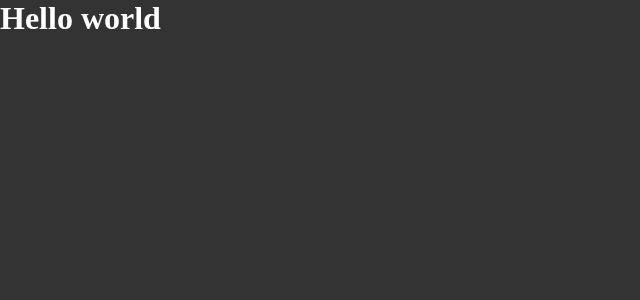
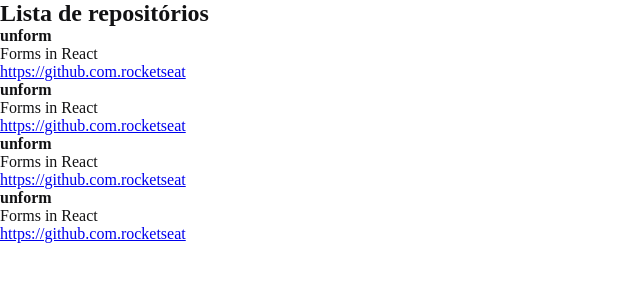
Before and after one commit to Chrystiansantos/fundamentosReactIgnite, a React app: page / in a window 1280 px wide. Shown: the top 300 px of the page, without its empty margins (0-640 px from the left). Built offline with nearby package versions, Linux system fonts and the light colour scheme.

Commit message:
Props no react

```diff
--- a/src/App.jsx
+++ b/src/App.jsx
@@ -1,5 +1,6 @@
+import { RepositoryList } from './components/RepositoryList';
 import './styles/global.scss';
 export function App() {
 
-  return <h1>Hello world</h1>
+  return <RepositoryList></RepositoryList>;
 }
--- /dev/null
+++ b/src/components/RepositoryItem.jsx
@@ -0,0 +1,9 @@
+export function RepositoryItem(props) {
+  return (
+    <li>
+      <strong>{props.repository?.name ?? 'batata'}</strong>
+      <p>{props.repository?.description ?? 'macarrao'}</p>
+      <a href={props.repository?.link}>{props.repository?.link ?? 'abacaxi'}</a>
+    </li>
+  );
+}
--- /dev/null
+++ b/src/components/RepositoryList.jsx
@@ -0,0 +1,24 @@
+import { RepositoryItem } from "./RepositoryItem";
+
+const repository = {
+  name: 'unform',
+  description: "Forms in React",
+  link: "https://github.com.rocketseat",
+}
+
+export function RepositoryList() {
+  return (
+    <section className="repository-list">
+      <h1>Lista de repositórios</h1>
+
+      <ul>
+        <RepositoryItem
+          repository={repository}
+        />
+        <RepositoryItem repository={repository}></RepositoryItem>
+        <RepositoryItem repository={repository}></RepositoryItem>
+        <RepositoryItem repository={repository}></RepositoryItem>
+      </ul>
+    </section>
+  )
+}
--- a/src/styles/global.scss
+++ b/src/styles/global.scss
@@ -5,7 +5,6 @@
 }
 
 body {
-  font: Arial, Helvetica, sans-serif;
-  background-color: #333;
-  color:#fff;
+  font: 16px "Helvetica Neve" Arial, Helvetica, sans-serif;
+  color:#121214;
 }
```
